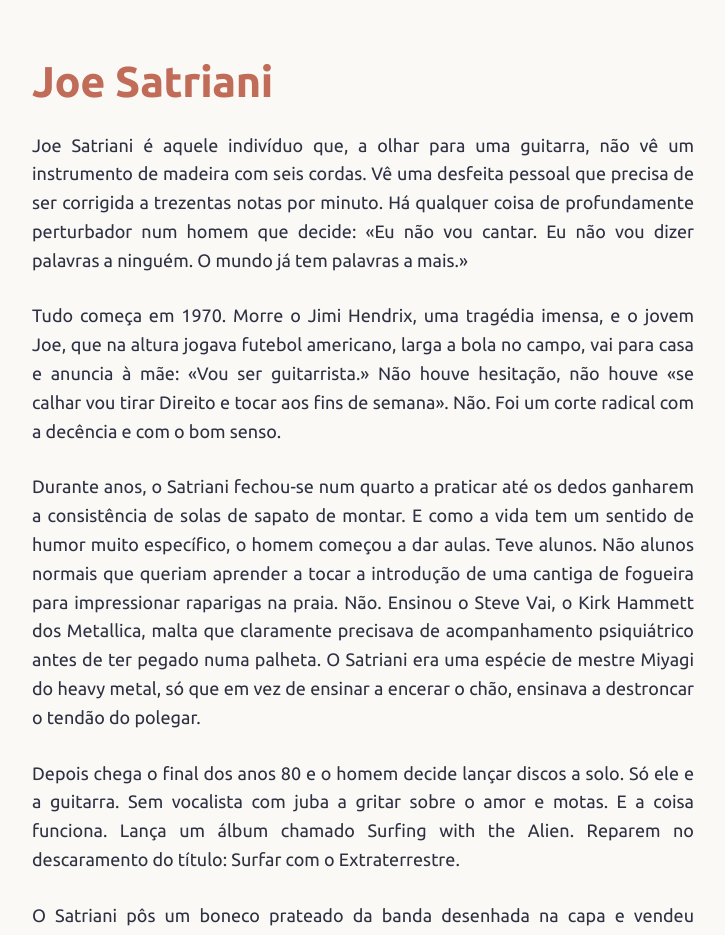
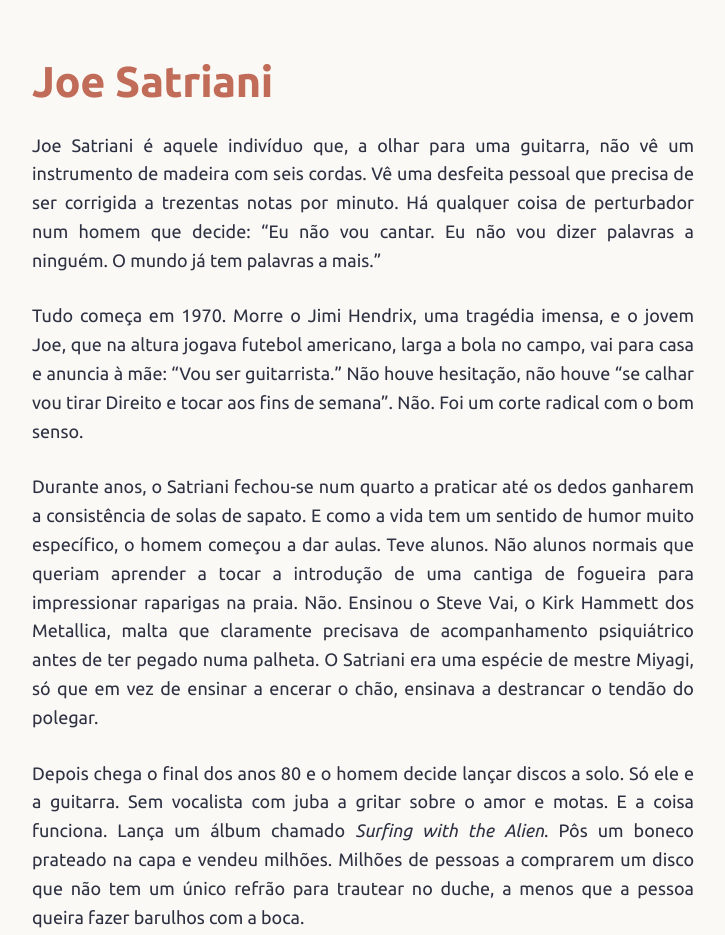
Before and after one commit to joaquim-capitao/musica, a Jekyll site: the page built from artistas/joe-satriani.md, in a window 1280 px wide and 1400 px high. Shown: the top 935 px of the window, without its empty margins (277-1002 px from the left). Built offline with Jekyll 4.4.1, drawn with Linux system fonts in a browser that asks for light colours; our own code applies the rules of GitHub Pages for plain Markdown files; some of the changed text lies outside the part shown.

Commit message:
Update joe-satriani.md

```diff
--- a/artistas/joe-satriani.md
+++ b/artistas/joe-satriani.md
@@ -1,16 +1,16 @@
 # Joe Satriani
 
-Joe Satriani é aquele indivíduo que, a olhar para uma guitarra, não vê um instrumento de madeira com seis cordas. Vê uma desfeita pessoal que precisa de ser corrigida a trezentas notas por minuto. Há qualquer coisa de profundamente perturbador num homem que decide: «Eu não vou cantar. Eu não vou dizer palavras a ninguém. O mundo já tem palavras a mais.»
+Joe Satriani é aquele indivíduo que, a olhar para uma guitarra, não vê um instrumento de madeira com seis cordas. Vê uma desfeita pessoal que precisa de ser corrigida a trezentas notas por minuto. Há qualquer coisa de perturbador num homem que decide: "Eu não vou cantar. Eu não vou dizer palavras a ninguém. O mundo já tem palavras a mais."
 
-Tudo começa em 1970. Morre o Jimi Hendrix, uma tragédia imensa, e o jovem Joe, que na altura jogava futebol americano, larga a bola no campo, vai para casa e anuncia à mãe: «Vou ser guitarrista.» Não houve hesitação, não houve «se calhar vou tirar Direito e tocar aos fins de semana». Não. Foi um corte radical com a decência e com o bom senso.
+Tudo começa em 1970. Morre o Jimi Hendrix, uma tragédia imensa, e o jovem Joe, que na altura jogava futebol americano, larga a bola no campo, vai para casa e anuncia à mãe: "Vou ser guitarrista." Não houve hesitação, não houve "se calhar vou tirar Direito e tocar aos fins de semana". Não. Foi um corte radical com o bom senso.
 
-Durante anos, o Satriani fechou-se num quarto a praticar até os dedos ganharem a consistência de solas de sapato de montar. E como a vida tem um sentido de humor muito específico, o homem começou a dar aulas. Teve alunos. Não alunos normais que queriam aprender a tocar a introdução de uma cantiga de fogueira para impressionar raparigas na praia. Não. Ensinou o Steve Vai, o Kirk Hammett dos Metallica, malta que claramente precisava de acompanhamento psiquiátrico antes de ter pegado numa palheta. O Satriani era uma espécie de mestre Miyagi do heavy metal, só que em vez de ensinar a encerar o chão, ensinava a destroncar o tendão do polegar.
+Durante anos, o Satriani fechou-se num quarto a praticar até os dedos ganharem a consistência de solas de sapato. E como a vida tem um sentido de humor muito específico, o homem começou a dar aulas. Teve alunos. Não alunos normais que queriam aprender a tocar a introdução de uma cantiga de fogueira para impressionar raparigas na praia. Não. Ensinou o Steve Vai, o Kirk Hammett dos Metallica, malta que claramente precisava de acompanhamento psiquiátrico antes de ter pegado numa palheta. O Satriani era uma espécie de mestre Miyagi, só que em vez de ensinar a encerar o chão, ensinava a destrancar o tendão do polegar.
 
-Depois chega o final dos anos 80 e o homem decide lançar discos a solo. Só ele e a guitarra. Sem vocalista com juba a gritar sobre o amor e motas. E a coisa funciona. Lança um álbum chamado Surfing with the Alien. Reparem no descaramento do título: Surfar com o Extraterrestre.
+Depois chega o final dos anos 80 e o homem decide lançar discos a solo. Só ele e a guitarra. Sem vocalista com juba a gritar sobre o amor e motas. E a coisa funciona. Lança um álbum chamado *Surfing with the Alien*. Pôs um boneco prateado na capa e vendeu milhões. Milhões de pessoas a comprarem um disco que não tem um único refrão para trautear no duche, a menos que a pessoa queira fazer barulhos com a boca.
 
-O Satriani pôs um boneco prateado da banda desenhada na capa e vendeu milhões. Milhões de pessoas a comprarem um disco que não tem um único refrão para trautear no duche, a menos que a pessoa queira fazer barulhos com a boca como se estivesse a ter um curto-circuito.
+![](https://blogger.googleusercontent.com/img/b/R29vZ2xl/AVvXsEg58fVVe0eqos4BIPloYqJ1F0tgHZhhQ_Jc9FJRx576_dJenNlB8-Y2zJWII8NJGv49RyINQTnizVvVe8P23olC41adHNfGrn41GhDyvS8rC4uG-gCBFiA2a9gbEYMjGMtIb85M4eX6d5c/s400/Joe+Satriani.gif)
 
-Mais tarde, o cabelo começou a rarear. Qualquer outro músico de rock entrava em depressão profunda, gastava uma fortuna em implantes na Turquia ou punha uma peruca ridícula que voava com a ventoinha do palco. O Satriani não. O Satriani olhou para o espelho, rapou a cabeça até ficar com o crânio liso como um ovo de avestruz, meteu uns óculos de sol espelhados que nunca mais tirou na vida. Desconfio que dorme com eles para não ver os próprios sonhos. E assumiu: «Pronto. Agora sou o próprio extraterrestre.»
+Mais tarde, o cabelo começou a rarear. Qualquer outro músico de rock entrava em depressão, gastava uma fortuna em implantes na Turquia ou punha uma peruca ridícula. O Satriani não. O Satriani olhou para o espelho, rapou a cabeça até ficar com o crânio liso como um ovo de avestruz, meteu uns óculos de sol espelhados que nunca mais tirou na vida. Desconfio que dorme com eles para não ver os próprios sonhos. E assumiu: "Pronto. Agora sou o próprio alien."
 
 É isto que me fascina nele. Enquanto o resto da humanidade se debate com coisas mundanas (o preço do azeite, as dores nas costas ao acordar, a gaveta dos talheres que emperra), o Joe Satriani acorda de manhã, veste uma t-shirt preta, põe os óculos de sol dentro de casa e passa sete horas seguidas a fazer alavancadas numa Ibanez cromada, convencido de que aquilo faz todo o sentido.
 
```
